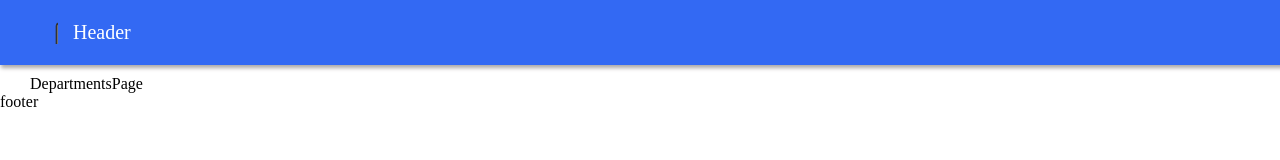
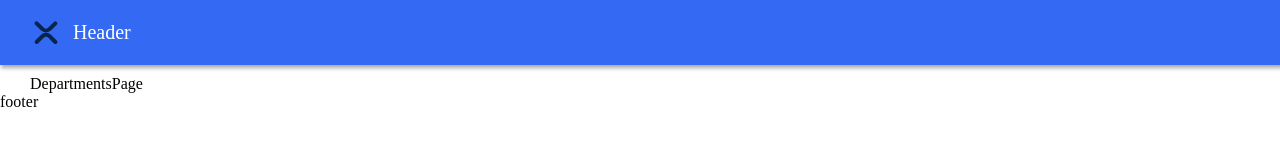
Before and after one commit to daniellarikov16/client, a React (Create React App) app: page /departments in a window 1280 px wide. Shown: the top 160 px of the page. Built offline with nearby package versions, Linux system fonts and the light colour scheme.

Commit message:
modified:   src/assets/icons/LogoIcon.tsx

```diff
--- a/src/assets/icons/LogoIcon.tsx
+++ b/src/assets/icons/LogoIcon.tsx
@@ -17,14 +17,7 @@ export const LogoIcon: FC<IconProps> = props => {
     } = props;
 
     return(
-        <svg width={width} className={className} height={height} onClick={onClick} viewBox="0 -0.5 21 21" version='1.1' xmlns='https:/www.w3.org/200/svg' xmlnsXlink='http:/www.w3.org/1999/xlink'>
-  <rect x="20" y="5" width="60" height="45" rx="2" fill="#f0f0f0" stroke="#333" stroke-width="1.5"/>
-  <rect x="25" y="10" width="50" height="35" fill="#ddd" stroke="#666" stroke-width="1"/>
 
-  <rect x="45" y="50" width="10" height="5" fill="#ccc" stroke="#333" stroke-width="1"/>
-  <rect x="40" y="55" width="20" height="3" fill="#aaa" stroke="#333" stroke-width="1"/>
-
-  <rect x="30" y="15" width="40" height="25" fill="#e1f5fe" stroke="#90caf9" stroke-width="0.5"/>
-</svg>
+        <svg xmlns="http://www.w3.org/2000/svg" width={width} className={className} height={height} onClick={onClick} viewBox="0 -0.5 21 21" version='1.1'><g fill="none" fill-rule="nonzero"><path d="M24 0v24H0V0h24ZM12.593 23.258l-.011.002-.071.035-.02.004-.014-.004-.071-.035c-.01-.004-.019-.001-.024.005l-.004.01-.017.428.005.02.01.013.104.074.015.004.012-.004.104-.074.012-.016.004-.017-.017-.427c-.002-.01-.009-.017-.017-.018Zm.265-.113-.013.002-.185.093-.01.01-.003.011.018.43.005.012.008.007.201.093c.012.004.023 0 .029-.008l.004-.014-.034-.614c-.003-.012-.01-.02-.02-.022Zm-.715.002a.023.023 0 0 0-.027.006l-.006.014-.034.614c0 .012.007.02.017.024l.015-.002.201-.093.01-.008.004-.011.017-.43-.003-.012-.01-.01-.184-.092Z"/><path fill="#09244B" d="M6.06 3.94a1.5 1.5 0 1 0-2.12 2.12l4.17 4.172a5.5 5.5 0 0 0 7.78 0l4.17-4.171a1.5 1.5 0 0 0-2.12-2.122l-4.172 4.172a2.5 2.5 0 0 1-3.536 0L6.061 3.939Zm0 16.12a1.5 1.5 0 0 1-2.12-2.12l4.17-4.172a5.5 5.5 0 0 1 7.78 0l4.17 4.171a1.5 1.5 0 0 1-2.12 2.122l-4.172-4.172a2.5 2.5 0 0 0-3.536 0l-4.171 4.172Z"/></g></svg>
     )
 }
```
